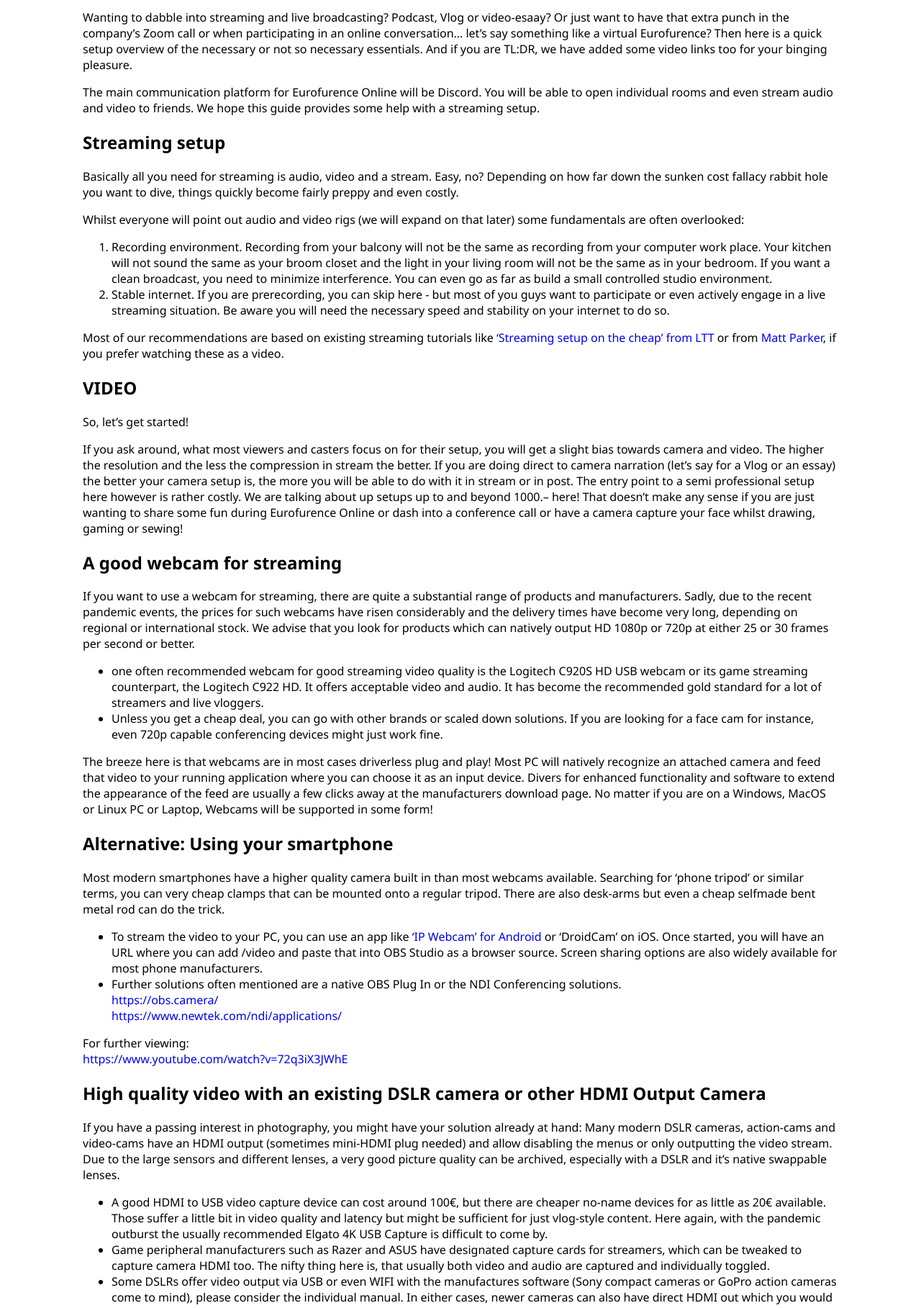
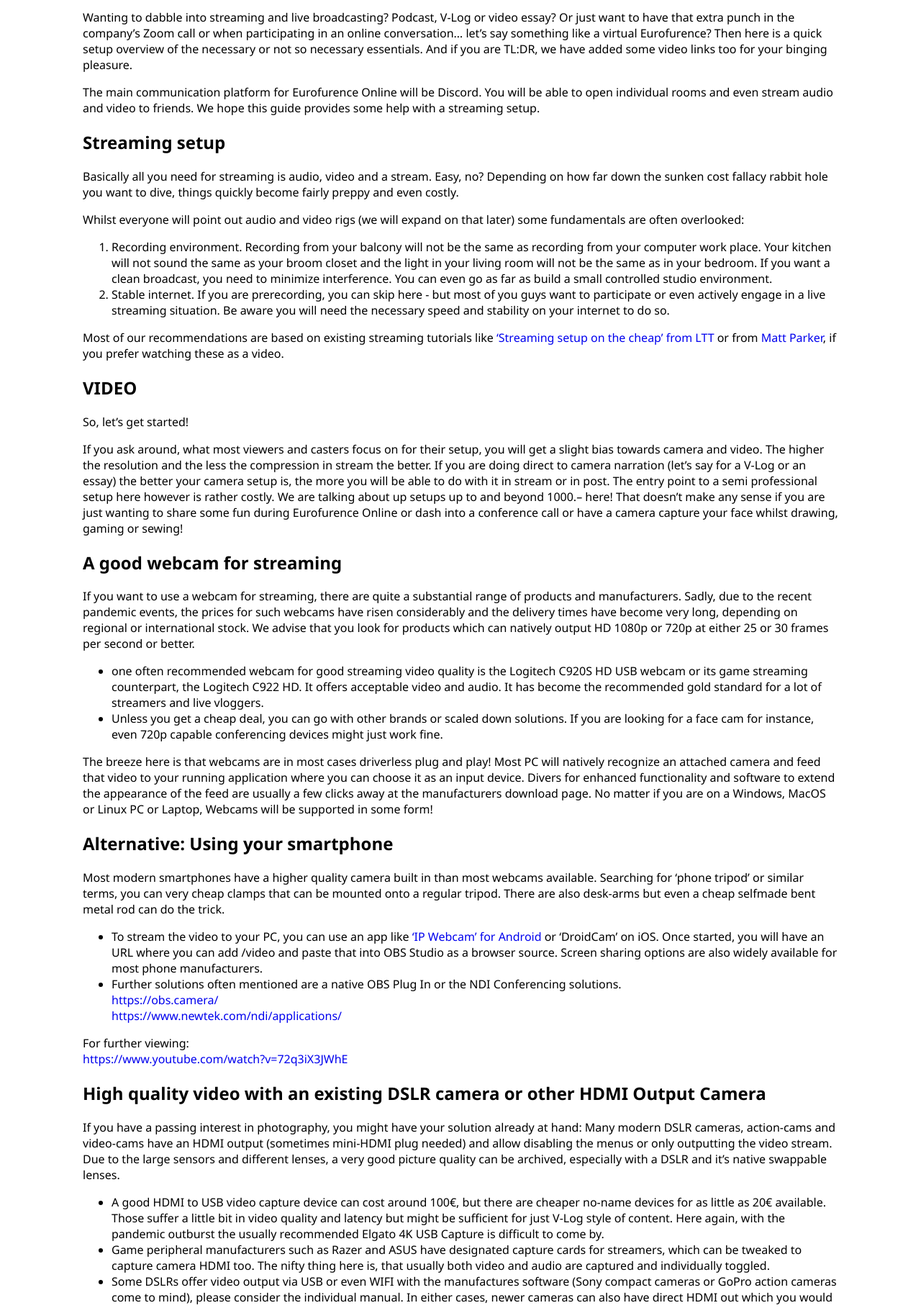
Before and after one commit to dogpixels/efo-stream-faq, a plain HTML site: page index.html in a window 1280 px wide. Shown: the part 70-1887 px from the top of the page at 72% size. Drawn offline with Linux system fonts and the light colour scheme.

Commit message:
Fix typos
Found yet another few. Nothing urgent.

```diff
--- a/index.html
+++ b/index.html
@@ -84,7 +84,7 @@
 		</header>
 		<main>
 			<p>
-				Wanting to dabble into streaming and live broadcasting? Podcast, Vlog or video-esaay? Or just want to have that extra punch in the company’s Zoom call or when participating in an online conversation… let’s say something like a virtual Eurofurence? Then here is a quick setup overview of the necessary or not so necessary essentials. And if you are TL:DR, we have added some video links too for your binging pleasure.
+				Wanting to dabble into streaming and live broadcasting? Podcast, V-Log or video essay? Or just want to have that extra punch in the company’s Zoom call or when participating in an online conversation… let’s say something like a virtual Eurofurence? Then here is a quick setup overview of the necessary or not so necessary essentials. And if you are TL:DR, we have added some video links too for your binging pleasure.
 			</p>
 			<p>
 				The main communication platform for Eurofurence Online will be Discord. You will be able to open individual rooms and even stream audio and video to friends. We hope this guide provides some help with a streaming setup.
@@ -116,7 +116,7 @@
 			</p>
 
 			<p>
-				If you ask around, what most viewers and casters focus on for their setup, you will get a slight bias towards camera and video. The higher the resolution and the less the compression in stream the better. If you are doing direct to camera narration (let’s say for a Vlog or an essay) the better your camera setup is, the more you will be able to do with it in stream or in post. The entry point to a semi professional setup here however is rather costly. We are talking about up setups up to and beyond 1000.– here! That doesn’t make any sense if you are just wanting to share some fun during Eurofurence Online or dash into a conference call or have a camera capture your face whilst drawing, gaming or sewing!
+				If you ask around, what most viewers and casters focus on for their setup, you will get a slight bias towards camera and video. The higher the resolution and the less the compression in stream the better. If you are doing direct to camera narration (let’s say for a V-Log or an essay) the better your camera setup is, the more you will be able to do with it in stream or in post. The entry point to a semi professional setup here however is rather costly. We are talking about up setups up to and beyond 1000.– here! That doesn’t make any sense if you are just wanting to share some fun during Eurofurence Online or dash into a conference call or have a camera capture your face whilst drawing, gaming or sewing!
 			</p>
 
 			<h2>A good webcam for streaming</h2>
@@ -162,7 +162,7 @@
 			</p>
 
 			<ul>
-				<li>A good HDMI to USB video capture device can cost around 100€, but there are cheaper no-name devices for as little as 20€ available. Those suffer a little bit in video quality and latency but might be sufficient for just vlog-style content. Here again, with the pandemic outburst the usually recommended Elgato 4K USB Capture is difficult to come by.</li>
+				<li>A good HDMI to USB video capture device can cost around 100€, but there are cheaper no-name devices for as little as 20€ available. Those suffer a little bit in video quality and latency but might be sufficient for just V-Log style of content. Here again, with the pandemic outburst the usually recommended Elgato 4K USB Capture is difficult to come by.</li>
 				<li>Game peripheral manufacturers such as Razer and ASUS have designated capture cards for streamers, which can be tweaked to capture camera HDMI too. The nifty thing here is, that usually both video and audio are captured and individually toggled.</li>
 				<li>Some DSLRs offer video output via USB or even WIFI with the manufactures software (Sony compact cameras or GoPro action cameras come to mind), please consider the individual manual. In either cases, newer cameras can also have direct HDMI out which you would run into your capture device.</li>
 				<li>Notably, at beginning of the pandemic, Canon opened up their firmware on EOS Cameras, so they can be used as traditional webcams. The link to the firmware utility can be found here: <a href="https://www.usa.canon.com/internet/portal/us/home/support/self-help-center/eos-webcam-utility/" target="_blank">https://www.usa.canon.com/internet/portal/us/home/support/self-help-center/eos-webcam-utility/</a></li>
@@ -264,7 +264,7 @@
 			</ul>
 
 			<p>
-				This does however require your camera to be able to capture and export external audio. Usually, this solution is for essay vloggers who work with prerecorded footage. Recording would then happen on the SD card of the camera or a separate hard dive. You would need to invest in capture devices, if you want to use your vlog DSLR for live streaming situations too.
+				This does however require your camera to be able to capture and export external audio. Usually, this solution is for essay vloggers who work with prerecorded footage. Recording would then happen on the SD card of the camera or a separate hard dive. You would need to invest in capture devices, if you want to use your V-Log DSLR for live streaming situations too.
 			</p>
 
 			<ul>
```
